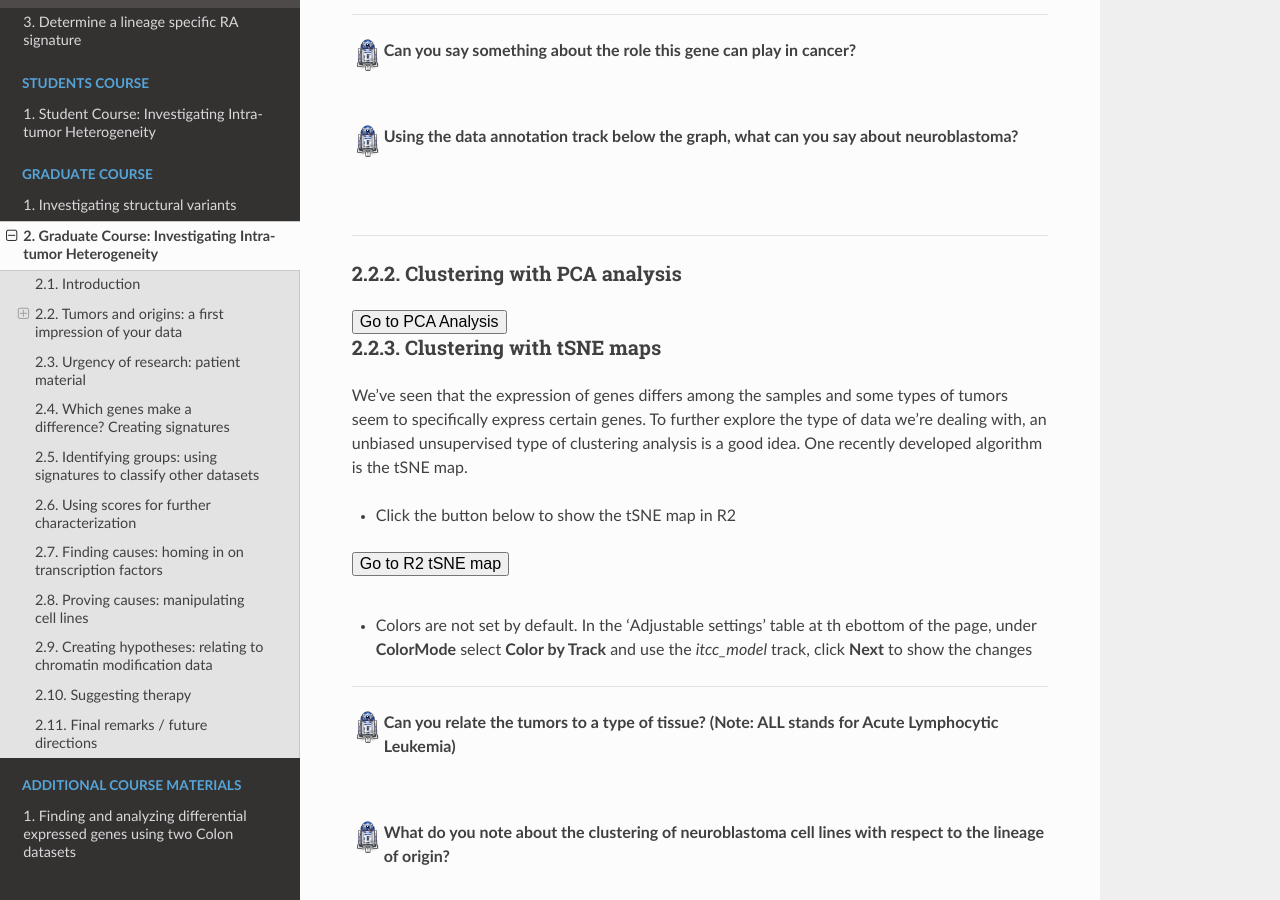
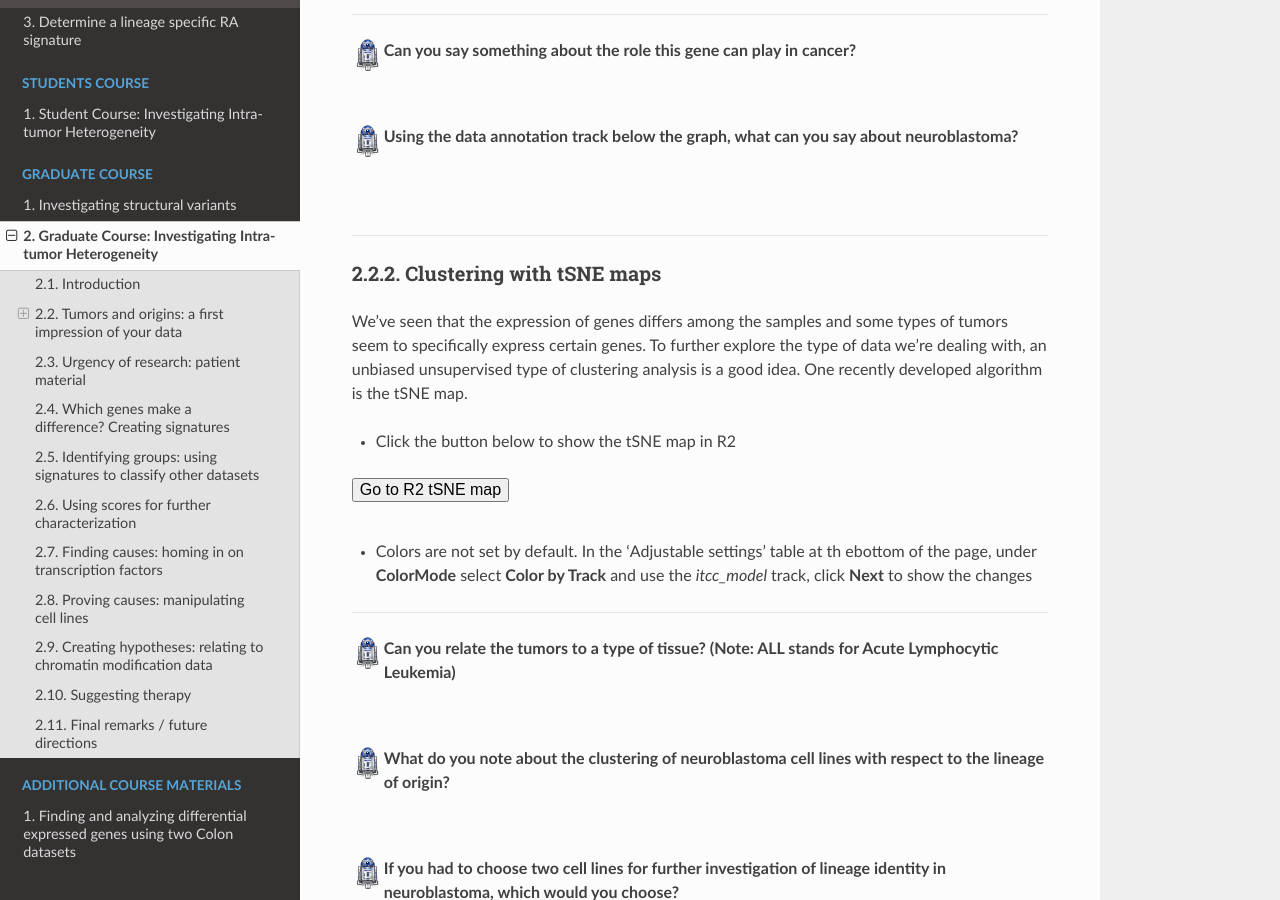
Before and after one commit to antronerds/r2-training-courses, a Sphinx documentation site: the page built from docs/Investigating_Tumor_Heterogeneity.md, in a window 1280 px wide and 900 px high, scrolled down 2247 px. Built offline with Sphinx 7.4.7 and the Read the Docs theme 2.0.0, drawn with Linux system fonts in a browser that asks for light colours.

Commit message:
Prepare master changes

```diff
--- a/docs/Investigating_Tumor_Heterogeneity.md
+++ b/docs/Investigating_Tumor_Heterogeneity.md
@@ -83,16 +83,7 @@ At the bottom of teh page you can find a table with adjustable settings.
 <br>
 
 ---------
-##### Clustering with PCA analysis
-<form name="pca_form" action="https://hgserver1.amc.nl/cgi-bin/r2/main.cgi" enctype="multipart/form-data" method="POST">
-<input type="hidden" name="option" value="plot_pca">
-<input type="hidden" name="switch" value="2">
-<input type="hidden" name="table" value="ps_avgpres_daoybmi15_u133p2">
-<input type="hidden" name="pcafile" value="pca-a0b21298bb295a796057d2927259c695.txt">
-<input type="hidden" name="cortype" value="transform_zscore">
-<input type="hidden" name="subset" value="">
-<button type="submit" >Go to PCA Analysis</button>
-</form>
+
 
 ##### Clustering with tSNE maps
 
@@ -630,7 +621,7 @@ First we'll check one of the HAND genes, known to play a role in the development
 
 * Click on the button below to show the ChIP-Seq data for HAND1 in the four mesenchymal and five adrenergic neuroblastoma cell lines. For your convenience the signals are colored according to the type (MES or ADRN) of cell line.
 
-<form name='genomebrowser_tf' action="https://hgserver1.amc.nl/cgi-bin/r2/main.cgi" enctype=\"multipart/form-data\" method='POST' target='_gv'>
+<form name='genomebrowser_tf' action="https://hgserver1.amc.nl/cgi-bin/r2/main.cgi" enctype="multipart/form-data" method='POST' target='_gv'>
 <input type='hidden' name='option' value='gbv2_base'>
 <input type='hidden' name='|a01giemsa' value='on'>
 <input type='hidden' name='a02bsequence' value='off'>
```
